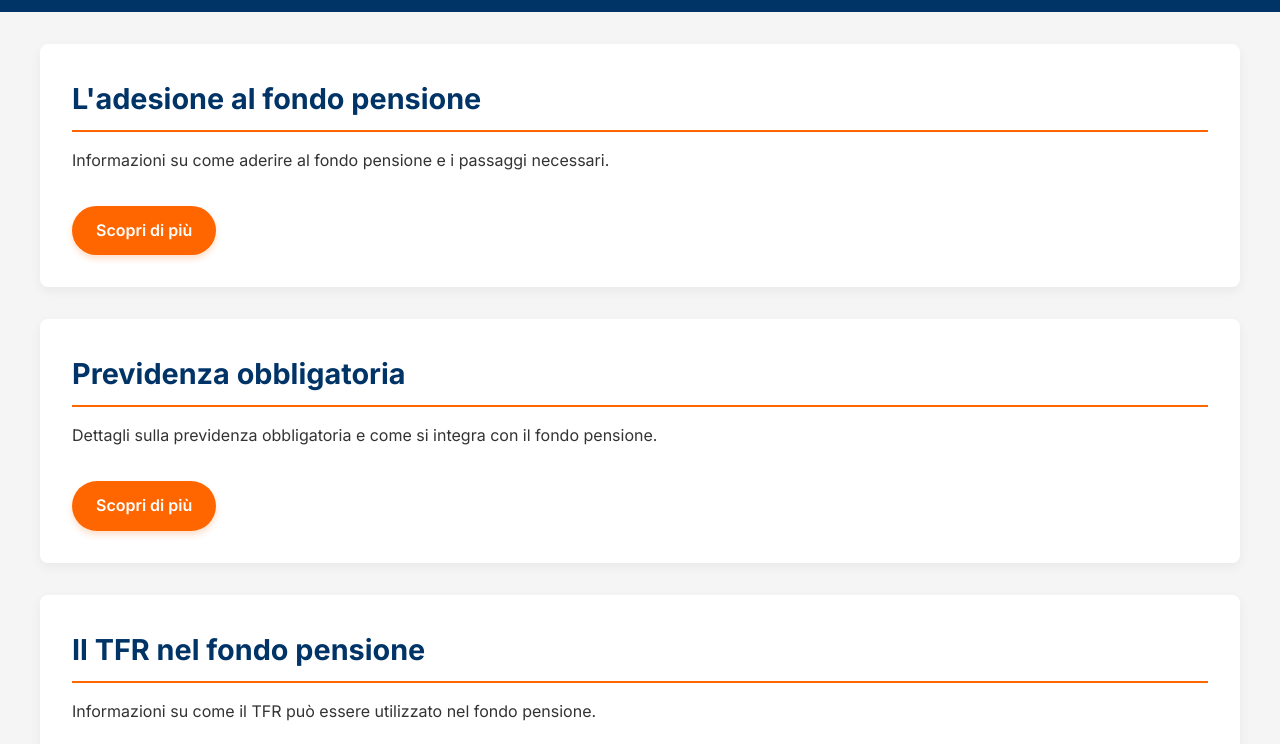
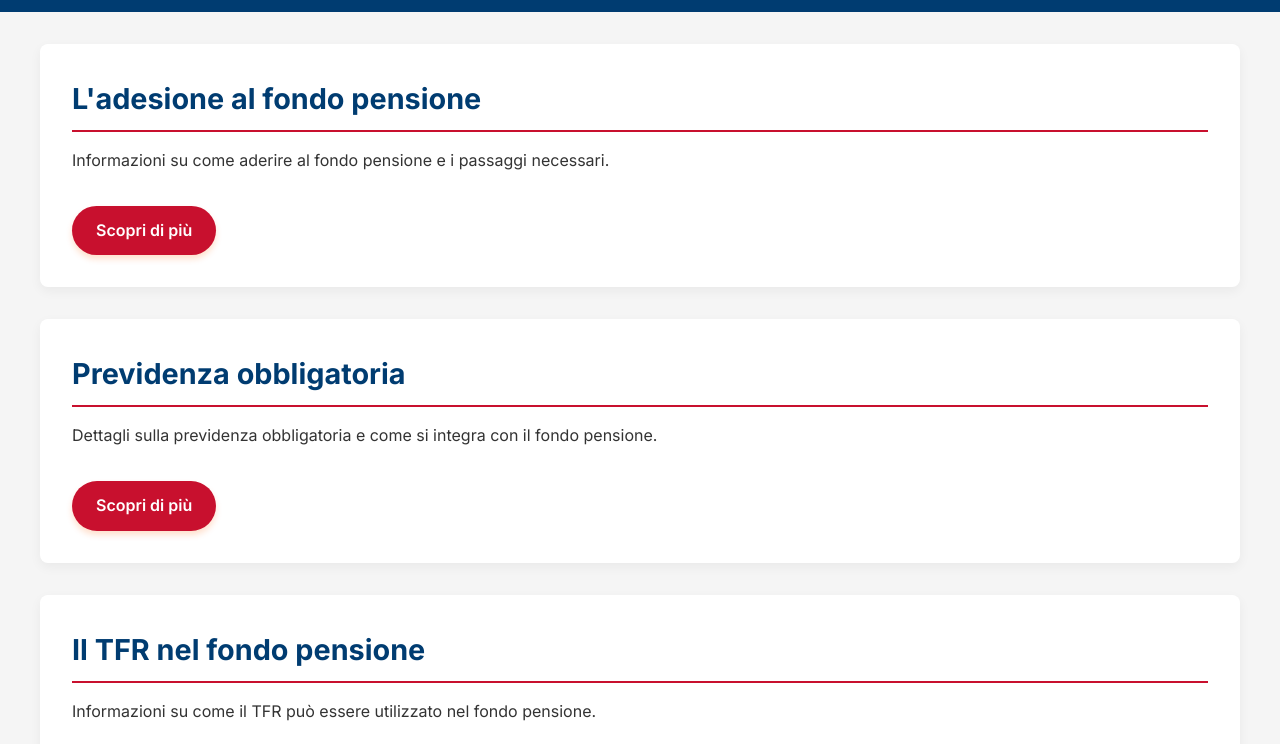
Before and after one commit to mario-im/previdenza, a plain HTML site: page il-tuo-investimento.html in a window 1280 px wide. Shown: the part 56-800 px from the top of the page. Drawn offline with nearby package versions, Linux system fonts and the light colour scheme.

Commit message:
style arca

```diff
--- a/styles.css
+++ b/styles.css
@@ -1,7 +1,7 @@
 /* Definizione delle variabili CSS per una facile personalizzazione */
 :root {
-    --primary-color: #003366;
-    --secondary-color: #FF6600;
+    --primary-color: #003c71;
+    --secondary-color: #c8102e;
     --background-color: #F5F5F5;
     --text-color: #333333;
     --light-gray: #E0E0E0;
```
